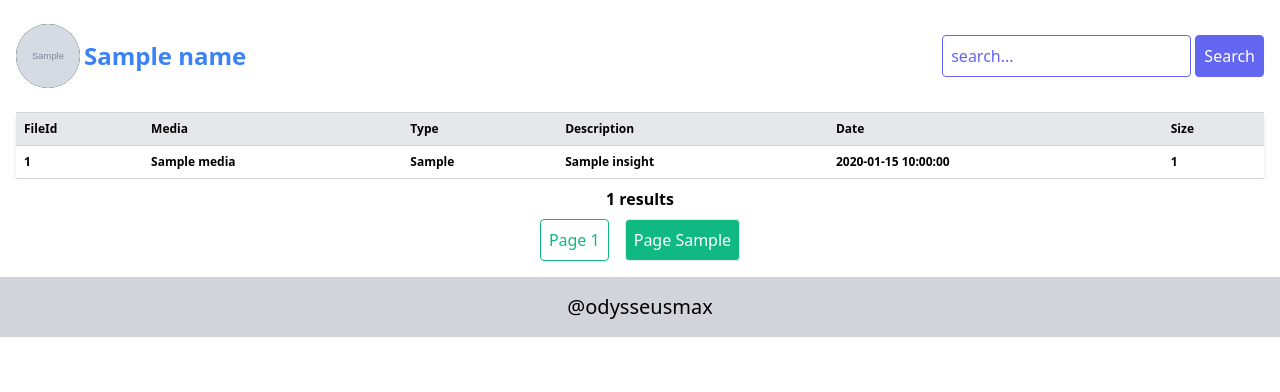
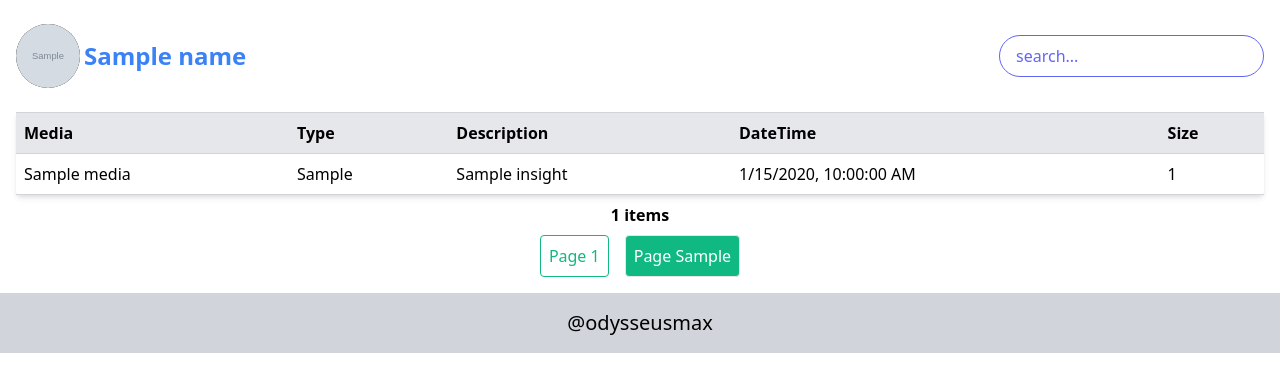
Before and after one commit to volcanoVersemono/Traversal, a Python web app: template app/templates/index.html in a window 1280 px wide. Shown: the part 68-460 px from the top of the page. Run offline with Jinja, Linux system fonts and the light colour scheme; the template is opened without the code that fills it: most values are stand-ins (such as "Sample title", 1, 10 or a date in 2020); grey boxes marked "Sample" are stand-in pictures; lists and menus that the app fills with data are empty; some libraries are stand-ins or nearby versions.

Commit message:
ui tweeks

```diff
--- a/app/templates/footer.html
+++ b/app/templates/footer.html
@@ -1,5 +1,5 @@
             <footer class="text-center text-black w-full my-4 py-4 bg-gray-300 xl:text-xl">
-                <a href="https://github.com/odysseusmax" target="_blank"> @odysseusmax </a>
+                <a href="https://github.com/odysseusmax/tg-index" target="_blank"> @odysseusmax </a>
             </footer>
 
         </div>
--- a/app/templates/index.html
+++ b/app/templates/index.html
@@ -2,48 +2,50 @@
 
             <div class="block md:flex justify-between items-center px-4 text-center">
                 <div class="my-2 block md:flex items-center justify-center md:justify-start text-2xl md:text-right font-bold text-blue-500">
-                    <img class="mx-auto md:ml-0 md:mr-1 my-2 w-16 h-16 rounded-full bg-black" src="{{logo}}">
+                    <img class="mx-auto md:ml-0 md:mr-1 my-2 w-16 h-16 rounded-full bg-black outline-none" src="{{logo}}">
                     <h1> {{name}} </h1>
                 </div>
 
                 <div class="my-2">
                     <form class="">
-                        <input class="border rounded p-2 border-indigo-500 placeholder-indigo-500 text-indigo-500" type="text" name="search" value="{% if search %}{{search}}{% endif %}" placeholder="search...">
-                        <button class="border rounded p-2 border-indigo-500 bg-indigo-500 text-white hover:text-indigo-500 hover:bg-white" type="submit">Search</button>
+                        <input class="border rounded-full px-4 py-2 border-indigo-500 placeholder-indigo-500 text-indigo-500" type="text" name="search" value="{% if search %}{{search}}{% endif %}" placeholder="search...">
                     </form>
                 </div>
 
             </div>
 
-            <div class="mx-auto my-2 w-full overflow-x-auto px-4 text-xs">
+            <div class="mx-auto my-2 w-full px-4">
 
-                <table class="m-auto rounded text-left shadow-md w-full">
+                <table class="rounded text-left shadow-md w-full text-sm md:text-base">
+                    <thead>
                         <tr class="border-t border-b bg-gray-200 border-gray-300 my-2 p-4">
-                        <th class="my-2 p-2">FileId</th>
-                        <th class="my-2 p-2">Media</th>
-                        <th class="my-2 p-2">Type</th>
+                            <th class="my-2 p-2 hidden md:table-cell">Media</th>
+                            <th class="my-2 p-2 hidden md:table-cell">Type</th>
                             <th class="my-2 p-2">Description</th>
-                        <th class="my-2 p-2">Date</th>
-                        <th class="my-2 p-2">Size</th>
+                            <th class="my-2 p-2 hidden md:table-cell">DateTime</th>
+                            <th class="my-2 p-2 hidden md:table-cell">Size</th>
                         </tr>
+                    </thead>
+
+                    <tbody>
 
                         {% for item in item_list %}
-                        <tr class="border-t border-b border-gray-300 my-2 p-4 rounded hover:bg-blue-100">
-                            <th class="my-2 p-2">{{item.file_id}}</th>
-                            <th class="my-2 p-2">{{item.media}}</th>
-                            <th class="my-2 p-2">{{item.mime_type}}</th>
-                            <th class="my-2 p-2 rounded hover:text-blue-600"><a href="{{item.url}}">{{item.insight}}</a></th>
-                            <th class="my-2 p-2">{{item.date}}</th>
-                            <th class="my-2 p-2">{{item.size}}</th>
+                            <tr class="border-t border-b border-gray-300 my-4 p-4 rounded hover:bg-blue-100">
+                                <td class="my-2 p-2 hidden md:table-cell">{{item.media}}</td>
+                                <td class="my-2 p-2 hidden md:table-cell">{{item.mime_type}}</td>
+                                <td class="my-2 p-2 rounded hover:text-blue-600 break-all"><a title="{{item.insight}}" href="{{item.url}}">{{item.insight}}</a></td>
+                                <td class="my-2 p-2 hidden md:table-cell" name="date" data-date="{{item.date}}"></td>
+                                <td class="my-2 p-2 hidden md:table-cell">{{item.size}}</td>
                             </tr>
                         {% endfor %}
+                    </tbody>
 
                 </table>
 
             </div>
 
             <p class="my-2 text-center font-semibold">
-                {{item_list|length}} results
+                {{item_list|length}} items
             </p>
 
             <div class="mx-auto my-2 text-center flex text-white content-center justify-center">
@@ -56,4 +58,13 @@
                 {% endif %}
             </div>
 
+            <script>
+                const date_elements = document.getElementsByName('date');
+                date_elements.forEach((item) => {
+                    let dataDate = item.getAttribute("data-date");
+                    let date = new Date(dataDate);
+                    item.innerHTML = date.toLocaleString()
+                });
+            </script>
+
 {% include 'footer.html' %}
```
Also changed, not shown: app/templates/info.html (+30 -4 lines), app/views.py (+36 -25 lines). Lines whose indentation alone changed are shown as unchanged.
